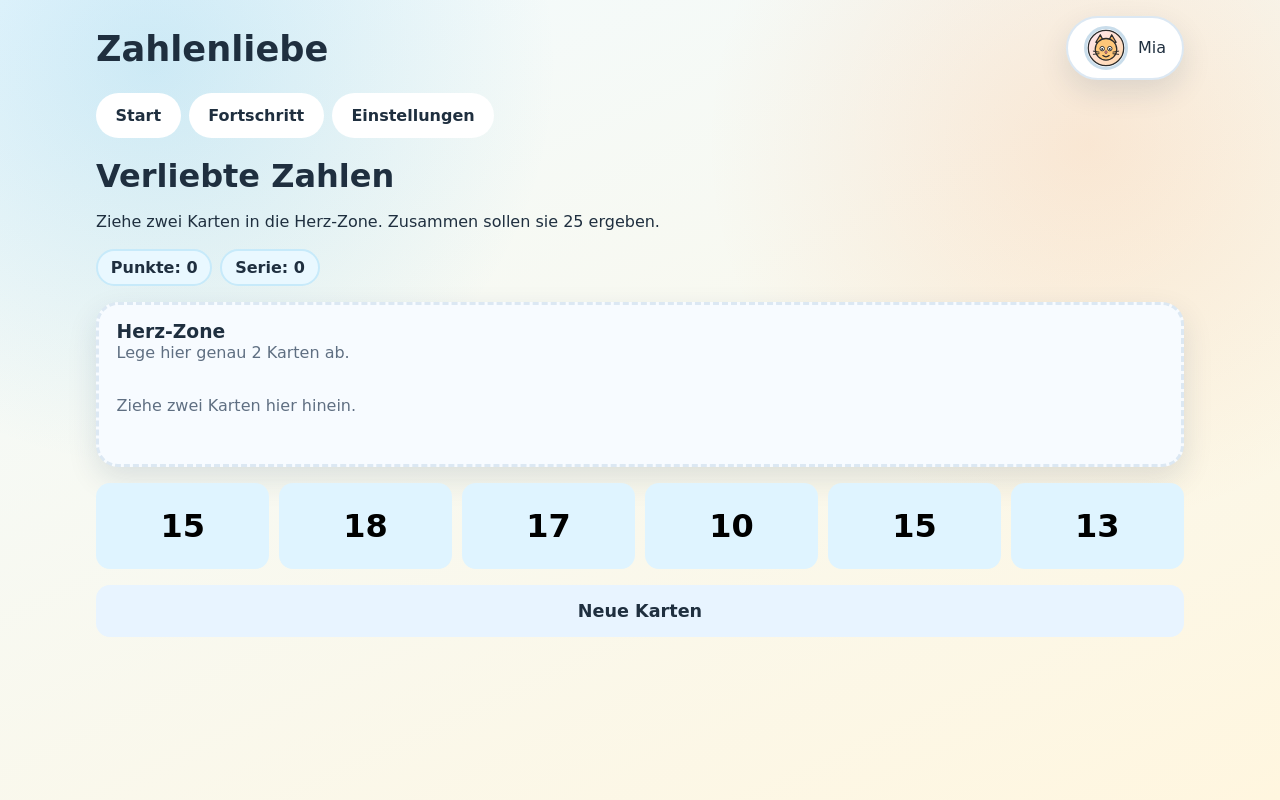
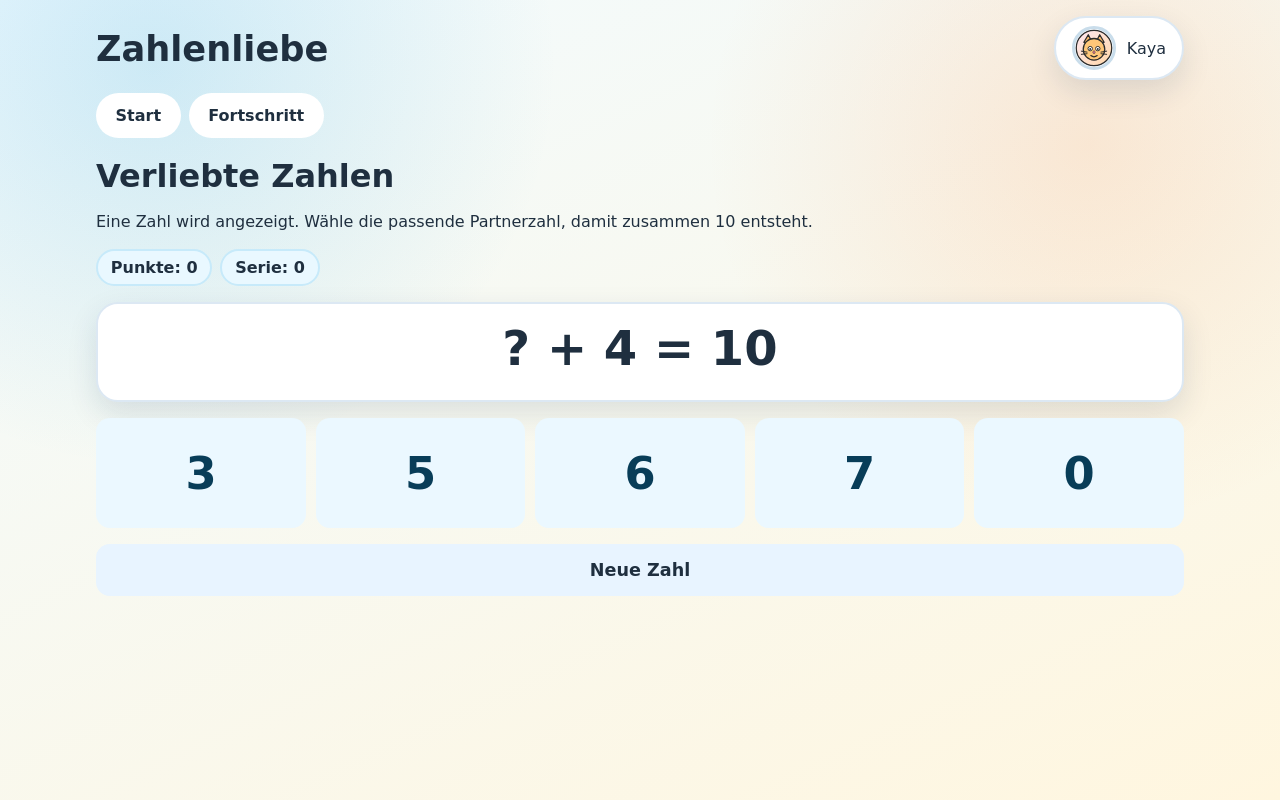
Before and after one commit to bitbeamer/numbers, a React (Vite) app: page /mode/love10 in a window 1280 px wide. Built offline with nearby package versions, Linux system fonts and the light colour scheme.

Commit message:
Update Love10 flow, confetti tuning, and settings access

```diff
--- a/src/app/layout/AppLayout.tsx
+++ b/src/app/layout/AppLayout.tsx
@@ -11,7 +11,6 @@ export const AppLayout = () => {
   const navItems = [
     { to: '/', label: t('navStart') },
     { to: '/progress', label: t('navProgress') },
-    { to: '/settings', label: t('navSettings') },
   ]
 
   useEffect(() => {
@@ -24,10 +23,10 @@ export const AppLayout = () => {
         <Link to="/" className="brand">
           Zahlenliebe
         </Link>
-        <p className="profile-chip">
+        <Link to="/settings" className="profile-chip profile-chip-link" aria-label={t('navSettings')}>
           <img src={avatar.image} alt="" className="profile-avatar" />
           {activeProfile.name}
-        </p>
+        </Link>
       </header>
 
       <nav className="main-nav" aria-label="Hauptnavigation">
--- a/src/game/generators/love10.ts
+++ b/src/game/generators/love10.ts
@@ -1,14 +1,11 @@
 import type { AdaptiveLevel, NumberRange } from '../../state/types'
 
-export interface Love10Card {
-  id: string
-  value: number
-}
-
 export interface Love10Round {
-  cards: Love10Card[]
+  shown: number
+  options: number[]
   target: number
-  solution: [number, number]
+  answer: number
+  missingOnLeft: boolean
 }
 
 const randomInt = (min: number, max: number) => {
@@ -24,35 +21,33 @@ const shuffle = <T,>(arr: T[]): T[] => {
   return next
 }
 
-const getCardCount = (level: AdaptiveLevel): number => {
+const getOptionCount = (level: AdaptiveLevel): number => {
   if (level === 'easy') {
-    return 5
+    return 4
   }
   if (level === 'hard') {
-    return 8
+    return 6
   }
-  return 6
+  return 5
 }
 
 export const generateLove10Round = (level: AdaptiveLevel, numberRange: NumberRange): Love10Round => {
-  const target = numberRange
-  const first = randomInt(level === 'easy' ? 1 : 0, level === 'easy' ? target - 1 : target)
-  const second = target - first
-  const values: number[] = [first, second]
-  const cardCount = getCardCount(level)
+  void numberRange
+  const target = 10
+  const shown = randomInt(0, target)
+  const answer = target - shown
+  const options = new Set<number>([answer])
+  const optionCount = getOptionCount(level)
 
-  while (values.length < cardCount) {
-    values.push(randomInt(0, target))
+  while (options.size < optionCount) {
+    options.add(randomInt(0, target))
   }
 
-  const cards = shuffle(values).map((value, idx) => ({
-    id: `love-card-${idx}-${value}-${Math.random().toString(36).slice(2, 8)}`,
-    value,
-  }))
-
   return {
-    cards,
+    shown,
+    options: shuffle(Array.from(options)),
     target,
-    solution: [first, second],
+    answer,
+    missingOnLeft: Math.random() < 0.5,
   }
 }
--- a/src/i18n/translations.ts
+++ b/src/i18n/translations.ts
@@ -16,7 +16,7 @@ const translations = {
     homeSubtitle: 'Wähle einen Modus und starte direkt mit der Maus.',
     homeModeSelectionLabel: 'Modi auswählen',
     homeModeLove10Title: 'Verliebte Zahlen',
-    homeModeLove10Text: 'Ziehe zwei Zahlkarten in die Herz-Zone und bilde die Zielzahl.',
+    homeModeLove10Text: 'Eine Zahl von 0 bis 10 wird gezeigt. Wähle die Partnerzahl, damit zusammen 10 entsteht.',
     homeModePlaceValueTitle: 'Zehner & Einer',
     homeModePlaceValueText: 'Sieh eine Zahl und wähle die richtige Anzahl Zehner und Einer.',
     homeModeCarryTitle: 'Übertrag-Werkstatt',
@@ -38,13 +38,13 @@ const translations = {
     difficultyHard: 'Schwer',
 
     love10Title: 'Verliebte Zahlen',
-    love10Subtitle: 'Ziehe zwei Karten in die Herz-Zone. Zusammen sollen sie {target} ergeben.',
+    love10Subtitle: 'Eine Zahl wird angezeigt. Wähle die passende Partnerzahl, damit zusammen 10 entsteht.',
     love10DropTitle: 'Herz-Zone',
     love10DropSubtitle: 'Lege hier genau 2 Karten ab.',
     love10DropHint: 'Ziehe zwei Karten hier hinein.',
     love10Success: 'Super! Zusammen ist das {target}.',
     love10Retry: 'Fast! Versuch es nochmal mit zwei anderen Karten.',
-    love10NewCards: 'Neue Karten',
+    love10NewCards: 'Neue Zahl',
 
     carryTitle: 'Übertrag-Werkstatt',
     carrySubtitle: 'Bündle 10 Einer zu 1 Zehner und finde das Ergebnis. Zahlraum bis {range}.',
@@ -147,7 +147,7 @@ const translations = {
     homeSubtitle: 'Choose a mode and start right away with the mouse.',
     homeModeSelectionLabel: 'Choose mode',
     homeModeLove10Title: 'Number Bonds',
-    homeModeLove10Text: 'Drag two number cards into the heart zone to hit the target sum.',
+    homeModeLove10Text: 'A number from 0 to 10 is shown. Pick the matching partner number to make 10.',
     homeModePlaceValueTitle: 'Tens & Ones',
     homeModePlaceValueText: 'See a number and choose the correct count of tens and ones.',
     homeModeCarryTitle: 'Carry Workshop',
@@ -169,13 +169,13 @@ const translations = {
     difficultyHard: 'Hard',
 
     love10Title: 'Number Bonds',
-    love10Subtitle: 'Drag two cards into the heart zone. Together they should make {target}.',
+    love10Subtitle: 'A number is shown. Pick the matching partner number so the total is 10.',
     love10DropTitle: 'Heart Zone',
     love10DropSubtitle: 'Drop exactly 2 cards here.',
     love10DropHint: 'Drag two cards in here.',
     love10Success: 'Great! Together they make {target}.',
     love10Retry: 'Nice try! Pick two different cards.',
-    love10NewCards: 'New cards',
+    love10NewCards: 'New number',
 
     carryTitle: 'Carry Workshop',
     carrySubtitle: 'Bundle 10 ones into 1 ten and find the result. Number range up to {range}.',
--- a/src/pages/Love10Page.tsx
+++ b/src/pages/Love10Page.tsx
@@ -1,8 +1,6 @@
-import { useEffect, useMemo, useRef, useState } from 'react'
-import { DropZone } from '../components/DropZone'
+import { useEffect, useRef, useState } from 'react'
 import { FeedbackToast } from '../components/FeedbackToast'
 import { FireworksOverlay } from '../components/FireworksOverlay'
-import { NumberCard } from '../components/NumberCard'
 import { ScoreBar } from '../components/ScoreBar'
 import { generateLove10Round } from '../game/generators/love10'
 import { calculateLove10Points } from '../game/scoring'
@@ -14,9 +12,9 @@ export const Love10Page = () => {
   const { activeProfile, adaptivePlan, recordTaskResultInStore, registerSession } = useAppStore()
   const { t } = useI18n()
   const [round, setRound] = useState(() => generateLove10Round(adaptivePlan.level, activeProfile.settings.numberRange))
-  const [selectedIds, setSelectedIds] = useState<string[]>([])
   const [score, setScore] = useState(0)
   const [streak, setStreak] = useState(0)
+  const [isCorrectFlash, setIsCorrectFlash] = useState(false)
   const [fireworksBurstKey, setFireworksBurstKey] = useState(0)
   const [feedback, setFeedback] = useState<{ kind: 'success' | 'warning'; message: string } | null>(null)
   const timeoutRef = useRef<number | null>(null)
@@ -36,39 +34,29 @@ export const Love10Page = () => {
     }
   }, [])
 
-  const cardsById = useMemo(() => {
-    return Object.fromEntries(round.cards.map((card) => [card.id, card]))
-  }, [round.cards])
-
   const startNewRound = () => {
     setRound(generateLove10Round(adaptivePlan.level, activeProfile.settings.numberRange))
-    setSelectedIds([])
+    setIsCorrectFlash(false)
     roundStartedAtRef.current = nowMs()
     lockedRef.current = false
   }
 
-  const evaluateCards = (ids: string[]) => {
-    if (lockedRef.current || ids.length !== 2) {
+  const handleAnswer = (value: number) => {
+    if (lockedRef.current) {
       return
     }
 
     lockedRef.current = true
-    const selected = ids.map((id) => cardsById[id]).filter(Boolean)
-    if (selected.length !== 2) {
-      lockedRef.current = false
-      return
-    }
-
-    const sum = selected[0].value + selected[1].value
     const durationMs = nowMs() - roundStartedAtRef.current
 
-    if (sum === round.target) {
+    if (value === round.answer) {
       setStreak((prev) => {
         const next = prev + 1
         setScore((prevScore) => prevScore + calculateLove10Points(next))
         return next
       })
       setFeedback(null)
+      setIsCorrectFlash(true)
       setFireworksBurstKey((prev) => prev + 1)
       recordTaskResultInStore({ mode: 'love10', correct: true, durationMs })
       timeoutRef.current = window.setTimeout(() => {
@@ -78,6 +66,7 @@ export const Love10Page = () => {
     }
 
     setStreak(0)
+    setIsCorrectFlash(false)
     setFeedback({ kind: 'warning', message: t('love10Retry') })
     recordTaskResultInStore({
       mode: 'love10',
@@ -86,76 +75,32 @@ export const Love10Page = () => {
       errorType: 'sum_not_10',
     })
     timeoutRef.current = window.setTimeout(() => {
-      setSelectedIds([])
       setFeedback(null)
       lockedRef.current = false
     }, 900)
-  }
-
-  const addCard = (cardId: string) => {
-    if (lockedRef.current) {
-      return
-    }
-
-    setSelectedIds((prev) => {
-      if (prev.includes(cardId) || prev.length >= 2) {
-        return prev
-      }
-      const next = [...prev, cardId]
-      if (next.length === 2) {
-        window.setTimeout(() => evaluateCards(next), 40)
-      }
-      return next
-    })
-  }
-
-  const removeCard = (cardId: string) => {
-    if (lockedRef.current) {
-      return
-    }
-    setSelectedIds((prev) => prev.filter((id) => id !== cardId))
   }
 
   return (
     <div className="stack-lg">
       <FireworksOverlay burstKey={fireworksBurstKey} />
       <h1>{t('love10Title')}</h1>
-      <p>{t('love10Subtitle', { target: round.target })}</p>
+      <p>{t('love10Subtitle')}</p>
 
       <ScoreBar score={score} streak={streak} />
 
-      <DropZone title={t('love10DropTitle')} subtitle={t('love10DropSubtitle')} onDropCard={addCard}>
-        <div className="selected-cards">
-          {selectedIds.length > 0 ? (
-            selectedIds.map((id) => {
-              const card = cardsById[id]
-              if (!card) {
-                return null
-              }
-
-              return (
-                <button key={id} type="button" className="chip-card" onClick={() => removeCard(id)}>
-                  {card.value}
-                </button>
-              )
-            })
-          ) : (
-            <span className="muted">{t('love10DropHint')}</span>
-          )}
-        </div>
-      </DropZone>
+      <section className={`task-card ${isCorrectFlash ? 'is-correct' : ''}`}>
+        <h2 className="sprint-question">
+          {round.missingOnLeft ? `? + ${round.shown} = ${round.target}` : `${round.shown} + ? = ${round.target}`}
+        </h2>
+      </section>
 
       {feedback ? <FeedbackToast kind={feedback.kind} message={feedback.message} /> : null}
 
-      <div className="number-grid">
-        {round.cards.map((card) => (
-          <NumberCard
-            key={card.id}
-            value={card.value}
-            cardId={card.id}
-            selected={selectedIds.includes(card.id)}
-            onSelect={addCard}
-          />
+      <div className="answer-grid big">
+        {round.options.map((option) => (
+          <button key={option} type="button" className="answer-button big" onClick={() => handleAnswer(option)}>
+            {option}
+          </button>
         ))}
       </div>
 
--- a/src/state/persistence.ts
+++ b/src/state/persistence.ts
@@ -13,7 +13,7 @@ const createDefaultModeStats = () => ({
   placevalue: { played: 0, correct: 0, avgMs: 0 },
 })
 
-export const createDefaultProfile = (name = 'Mia'): Profile => ({
+export const createDefaultProfile = (name = 'Kaya'): Profile => ({
   name,
   avatar: 'cat',
   createdAt: new Date().toISOString(),
--- a/src/styles/app.css
+++ b/src/styles/app.css
@@ -79,6 +79,16 @@ body {
   background: #f4faff;
 }
 
+.profile-chip-link {
+  text-decoration: none;
+  color: inherit;
+}
+
+.profile-chip-link:focus-visible {
+  outline: 3px solid var(--primary);
+  outline-offset: 2px;
+}
+
 .main-nav {
   display: flex;
   gap: 0.5rem;
@@ -129,6 +139,7 @@ body {
   border: 2px solid var(--outline);
   border-radius: var(--radius-lg);
   box-shadow: var(--shadow);
+  transition: background-color 160ms ease, border-color 160ms ease, color 160ms ease;
 }
 
 .hero-card,
@@ -142,6 +153,11 @@ body {
 .task-card h2 {
   margin-top: 0;
   margin-bottom: 0.5rem;
+}
+
+.task-card.is-correct {
+  background: #daf8e5;
+  border-color: #8fddb1;
 }
 
 h1,
```
Also changed, not shown: src/components/FireworksOverlay.tsx (+6 -5 lines), 1 other file (tests, documents, lock files or other folders).
